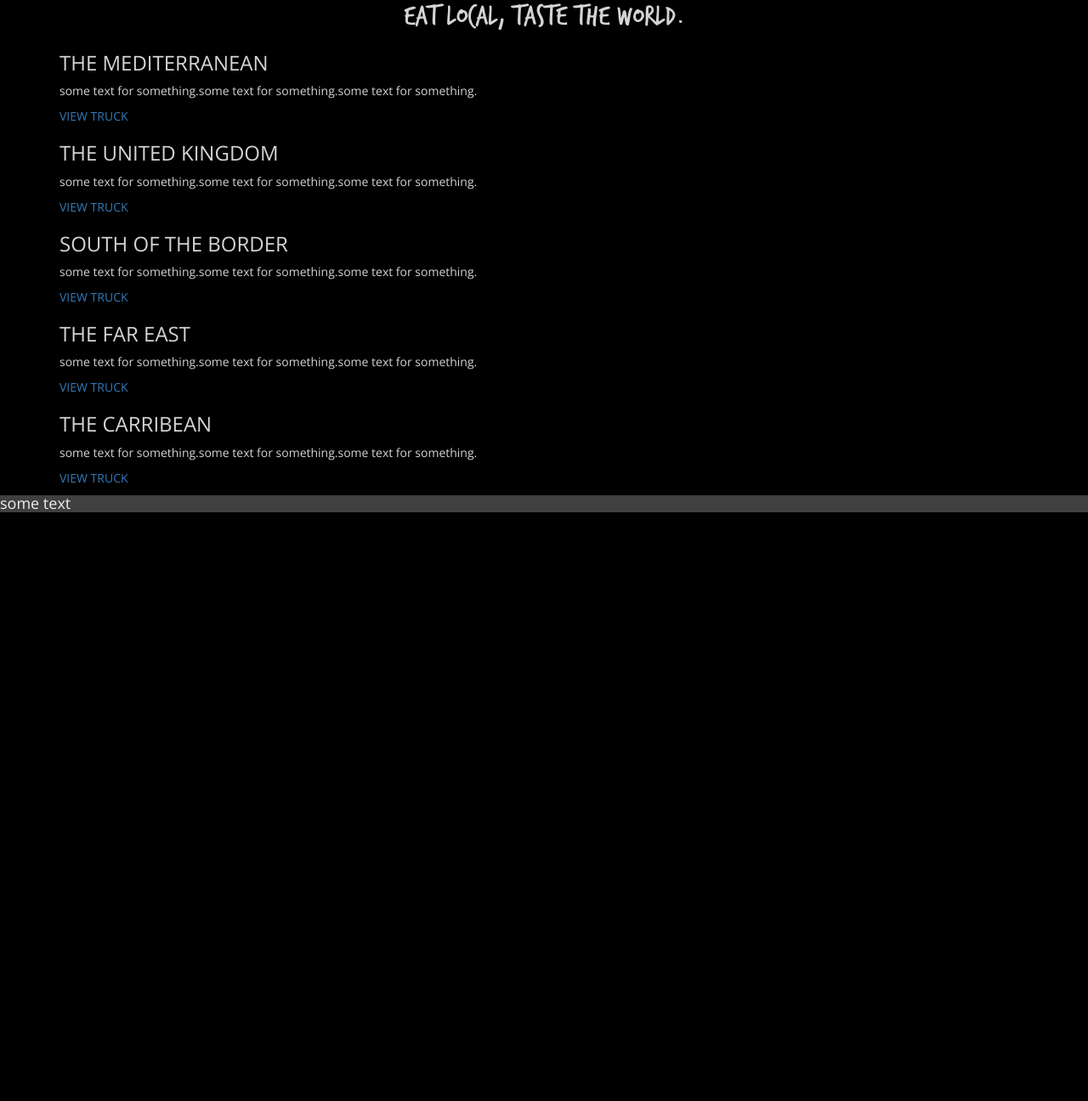
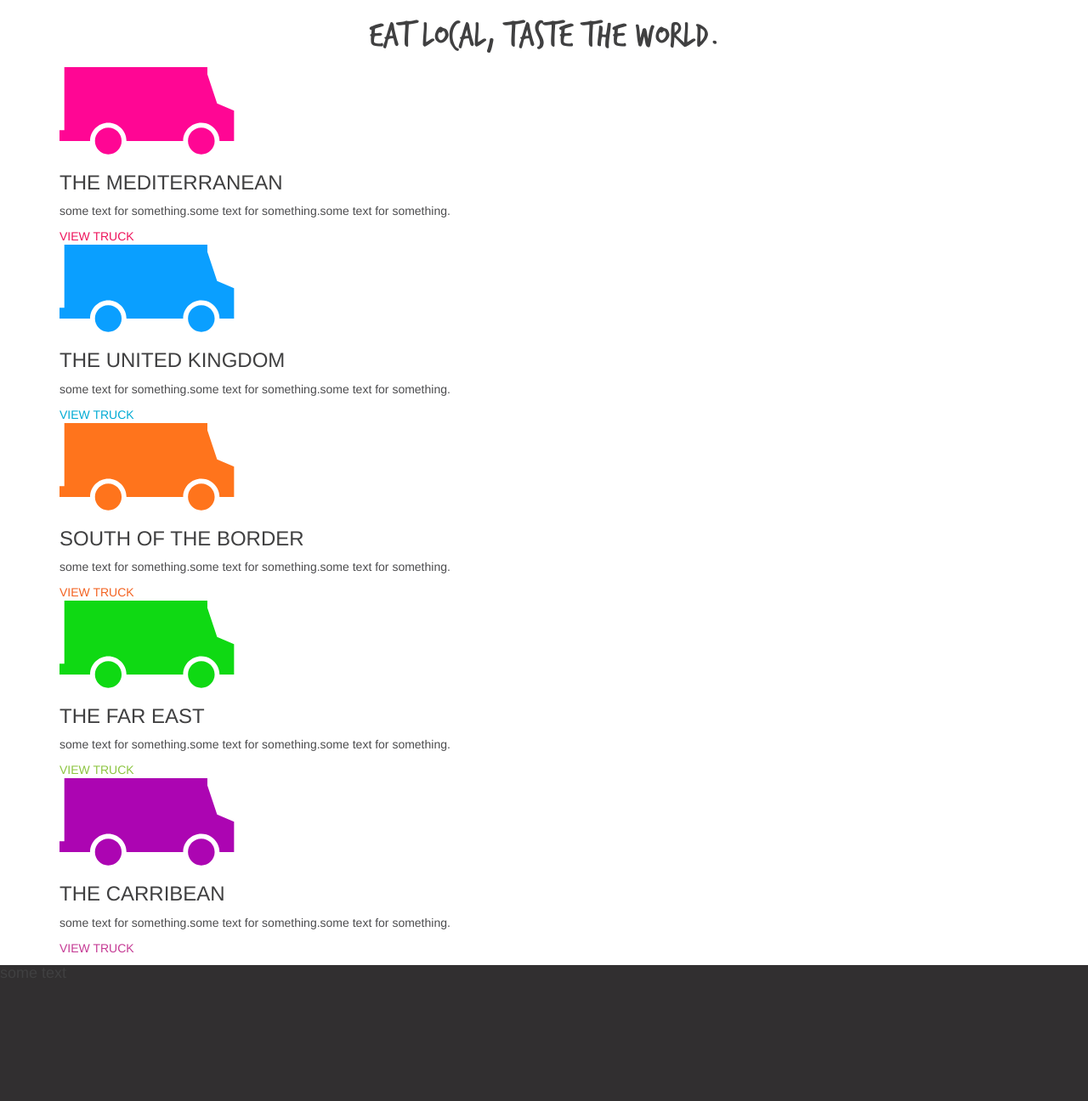
Before and after one commit to AR8Stefan/StreetFoodsV2, a PHP site: page / in a window 1280 px wide. Shown: the part 296-1592 px from the top of the page at 85% size. Before the commit the page ends 899 px from the top, so only its background shows below. Run offline with PHP 8.4, Linux system fonts and the light colour scheme; some libraries are stand-ins or nearby versions; some web fonts are replaced.

Commit message:
implent @font-face and style home page

```diff
--- a/index.html
+++ b/index.html
@@ -7,22 +7,6 @@
 		<link rel="stylesheet" href="https://maxcdn.bootstrapcdn.com/bootstrap/3.3.7/css/bootstrap.min.css">
 		<link rel="stylesheet" href="styles/main.css">
 		<link href="https://fonts.googleapis.com/css?family=Open+Sans" rel="stylesheet">
-		<style type="text/css">
-			@font-face {
-		    font-family: 'TrashHand';
-		    src: url('TrashHand-webfont.eot');
-		    src: url('TrashHand-webfont.eot?#iefix') format('embedded-opentype'),
-		         url('TrashHand-webfont.woff2') format('woff2'),
-		         url('TrashHand-webfont.woff') format('woff'),
-		         url('TrashHand-webfont.ttf') format('truetype'),
-		         url('TrashHand-webfont.svg#trashhandregular') format('svg');
-		    font-weight: normal;
-		    font-style: normal;
-			}
-			.trash-hands {
-				font-family: 'TrashHand';
-			}
-		</style>
 
 		<script src="//code.jquery.com/jquery.min.js"></script>
 	  <script src="https://ajax.googleapis.com/ajax/libs/jquery/3.2.0/jquery.min.js"></script>
@@ -64,36 +48,46 @@
 		</div>
 
 		<div class="nav-section">
-			<div class="street-event">STREET EVENTS</div>
-			<div class="order-now">ORDER NOW</div>
-			<div class="our-menu">OUR MENUS</div>
+			<a href="/pages/events.html"><div class="street-event menu-menu">STREET EVENTS <span class=" glyphicon glyphicon-menu-right"></span></div></a>
+			<a href="/pages/menus.html"><div class="order-now menu-menu">ORDER NOW <span class="glyphicon glyphicon-menu-right"></span></div></a>
+			<a href="/pages/menus.html"><div class="our-menu menu-menu">OUR MENUS <span class="glyphicon glyphicon-menu-right"></span></div></a>
 		</div>
 
 		<div class="menu-list container">
 			<div class="main-heading">
 				<h1 class="trash-hands">EAT LOCAL, TASTE THE WORLD.</h1>
 			</div>
-			<div>
+
+			<div class="the-med">
+				<a href="#"><img src="assets/images/truckmed.svg"></a>
 				<h3>THE MEDITERRANEAN</h3>
 				<p>some text for something.some text for something.some text for something.</p>
 				<a href="#">VIEW TRUCK</a>
 			</div>
-			<div>
+
+			<div class="the-uk">
+				<a href="#"><img src="assets/images/truckuk.svg"></a>
 				<h3>THE UNITED KINGDOM</h3>
 				<p>some text for something.some text for something.some text for something.</p>
 				<a href="#">VIEW TRUCK</a>
 			</div>
-			<div>
+
+			<div class="the-south">
+				<a href="#"><img src="assets/images/trucksouth.svg"></a>
 				<h3>SOUTH OF THE BORDER</h3>
 				<p>some text for something.some text for something.some text for something.</p>
 				<a href="#">VIEW TRUCK</a>
 			</div>
-			<div>
+
+			<div class="the-east">
+				<a href="#"><img src="assets/images/truckeast.svg"></a>
 				<h3>THE FAR EAST</h3>
 				<p>some text for something.some text for something.some text for something.</p>
 				<a href="#">VIEW TRUCK</a>
 			</div>
-			<div>
+
+			<div class="the-car">
+				<a href="#"><img src="assets/images/truckcar.svg"></a>
 				<h3>THE CARRIBEAN</h3>
 				<p>some text for something.some text for something.some text for something.</p>
 				<a href="#">VIEW TRUCK</a>
--- a/styles/main.css
+++ b/styles/main.css
@@ -8,18 +8,25 @@ GENERAL
 
 .nav-section {
 	background-image: url("../assets/images/patternDarkGray.jpg");
+	background-size: 50% auto;
 	font-size: 2rem;
 	padding: 6px 5px;
 }
 
-.nav-section div {
-	margin: 15px 0px;
+.nav-section span {
+
 }
+
+.menu-menu {
+	padding: 5px;
+	margin: 12px 0px;
+}
+
 /*****************************************
 NAV
 *****************************************/
 
-.main-logo {
+img.main-logo {
 	padding-top: 10px;
 }
 
@@ -30,6 +37,7 @@ nav {
 .navbar-default {
 	border: none;
 	border-radius: 0px;
+	text-align: center;
 }
 
 /*****************************************
@@ -64,7 +72,7 @@ FONTS & COLORS
 }*/
 
 @font-face {
-    font-family: 'trashhandregular';
+  font-family: 'TrashHand';
   src: url('TrashHand-webfont.eot');
   src: url('TrashHand-webfont.eot?#iefix') format('embedded-opentype'),
        url('TrashHand-webfont.woff2') format('woff2'),
@@ -73,56 +81,81 @@ FONTS & COLORS
        url('TrashHand-webfont.svg#trashhandregular') format('svg');
   font-weight: normal;
   font-style: normal;
+}
+.trash-hands {
+	font-family: 'TrashHand';
+	font-size: 4.5rem;
+}
+
+.street-event, .order-now, .our-menu {
+	font-family: 'Open Sans';
+	color: #d3d4d6; /*silver*/
 
 }
 
-h1, h2, h3, h4, h5, h6, p, a {
-	font-family: 'Open Sans';
+h1, h2, h3, h4, h5, h6 {
+	color: #404041; /*charcoal-grey*/
 }
 
-.trash-hands {
-	font-family: 'trashhandregular';
+p {
+	color: #4c4c4e; /*heather-gray:*/
 }
 
-.navbar-default {
-	background-color: #4c4c4e;
+.navbar-default, footer {
+	background-color: #312f30; /*purplish-brown:*/
 }
 
 .search-icon {
 	display: inline-block;
-	background-color: #c53a94;
+	background-color: #c53a94; /*purple*/
 	border-radius: 50%;
 	padding: 5px;
 }
 
 .cart-icon {
 	display: inline-block;
-	background-color: #00abd4;
+	background-color: #00abd4; /*blue*/
 	border-radius: 50%;
 	padding: 5px;
 	overflow: visible;
 }
 
 .street-event {
-	background-color: #00abd4;
+	background-color: #00abd4; /*blue*/
 }
 
 .order-now {
-	background-color: #f36321;
+	background-color: #f36321; /*orange*/
 }
 
 .our-menu {
-	background-color: #c53a94;
+	background-color: #c53a94; /*purple*/
 }
 
-body {
-	background-color: black;
-	color: #d3d4d6;
+.the-med>a {
+	color: #ee145c; /*hotpink*/
+}
+
+.the-uk>a {
+	color: #00abd4; /*blue*/
+}
+
+.the-south>a {
+	color: #f36321; /*orange*/
+}
+
+.the-east>a {
+	color: #8cc540; /*green*/
+}
+
+.the-car>a {
+	color: #c53a94; /*purple*/
 }
 
 footer {
-	background-color: #404041;
-	color: #eeefef;
+	height: 20vh;
+	color: #eeefef; /*light-gray*/
+	/*background-color: black;*/
 }
 
 /*****************************************
```
Also changed, not shown: assets/images/logo.svg. Lines whose indentation alone changed are shown as unchanged.
